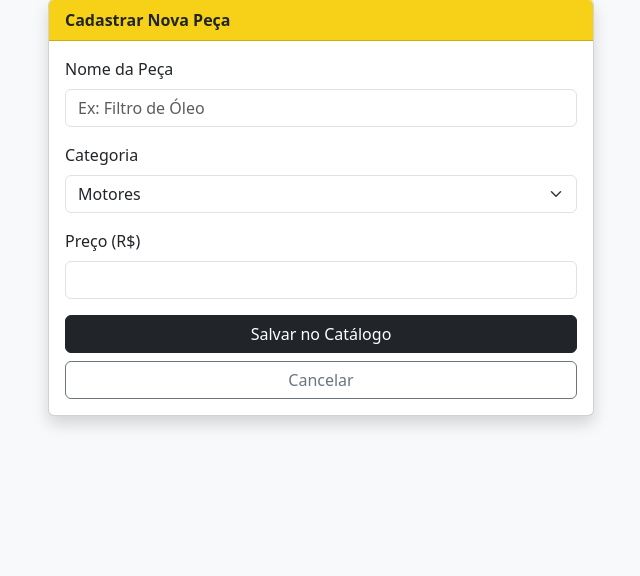
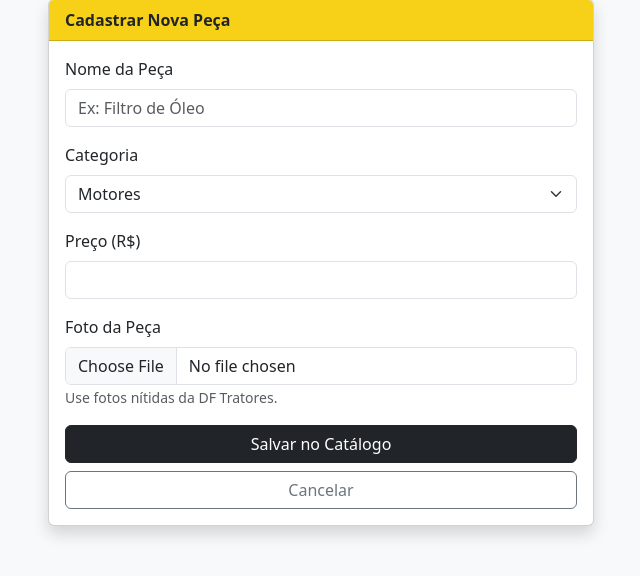
Before and after one commit to Betoesu/df_tratores_project, a Flask app: page /adicionar in a window 1280 px wide. Shown: the part 105-681 px from the top of the page, without its empty margins (319-959 px from the left). Run offline with Flask 3, Linux system fonts and the light colour scheme.

Commit message:
feat: implementa upload de imagens reais para as peças

```diff
--- a/src/app.py
+++ b/src/app.py
@@ -1,6 +1,11 @@
+import os
 from flask import Flask, render_template, request, redirect, url_for
+from werkzeug.utils import secure_filename
 
 app = Flask(__name__)
+
+UPLOAD_FOLDER = 'src/static/img'
+app.config['UPLOAD_FOLDER'] = UPLOAD_FOLDER
 
 pecas = [
     {
@@ -35,16 +40,26 @@ def home():
 def adicionar_peca():
     if request.method == 'POST':
 
+        arquivo = request.files.get('imagem')
+
+        if arquivo:
+            # Limpa o nome do arquivo e salva na pasta static/img
+            nome_arquivo = secure_filename(arquivo.filename)
+            arquivo.save(os.path.join(app.config['UPLOAD_FOLDER'], nome_arquivo))
+            caminho_imagem = f'img/{nome_arquivo}'
+        else:
+            caminho_imagem = 'img/placeholder.jpg' # Caso não envie foto
+
         nova_peca = {
             'nome': request.form.get('nome'),
             'categoria': request.form.get('categoria'),
             'preco': float(request.form.get('preco')),
-            'imagem': 'img/placeholder.jpg' # Por enquanto deixamos um padrão
+            'imagem': caminho_imagem
         }
 
         pecas.append(nova_peca)
+        return redirect(url_for('home'))
 
-        return redirect(url_for('home'))
     return render_template('adicionar.html')
 
 
--- a/src/templates/adicionar.html
+++ b/src/templates/adicionar.html
@@ -22,7 +22,7 @@
                 <div class="card shadow">
                     <div class="card-header bg-df-yellow text-dark fw-bold">Cadastrar Nova Peça</div>
                     <div class="card-body">
-                        <form action="/adicionar" method="POST">
+                        <form action="/adicionar" method="POST" enctype="multipart/form-data">
                             <div class="mb-3">
                                 <label class="form-label">Nome da Peça</label>
                                 <input type="text" name="nome" class="form-control" required placeholder="Ex: Filtro de Óleo">
@@ -35,10 +35,18 @@
                                     <option value="Transmissão">Transmissão</option>
                                 </select>
                             </div>
+
                             <div class="mb-3">
                                 <label class="form-label">Preço (R$)</label>
                                 <input type="number" step="0.01" name="preco" class="form-control" required>
                             </div>
+
+                            <div class="mb-3">
+                                <label class="form-label">Foto da Peça</label>
+                                <input type="file" name="imagem" class="form-control" accept="image/*">
+                                <small class="text-muted">Use fotos nítidas da DF Tratores.</small>
+                            </div>
+
                             <div class="d-grid gap-2">
                                 <button type="submit" class="btn btn-dark">Salvar no Catálogo</button>
                                 <a href="{{ url_for('home') }}" class="btn btn-outline-secondary">Cancelar</a>
```
